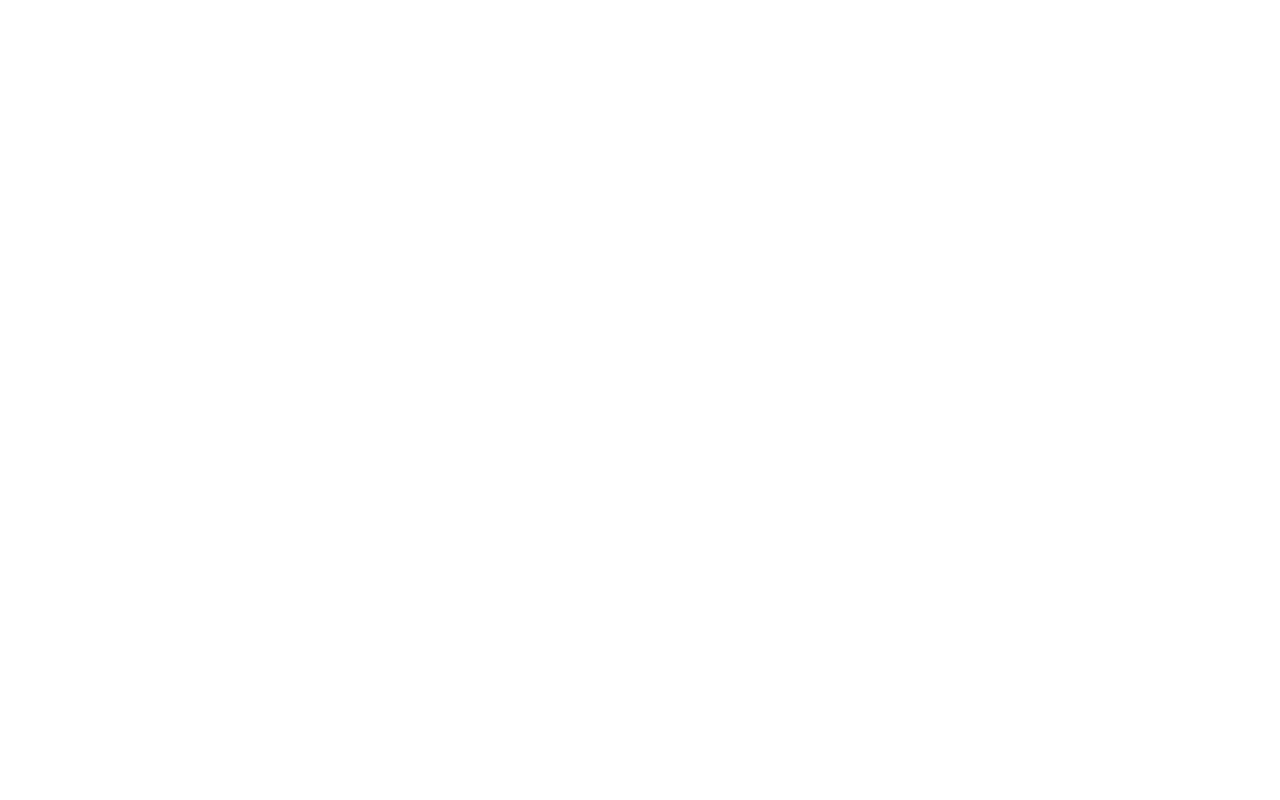
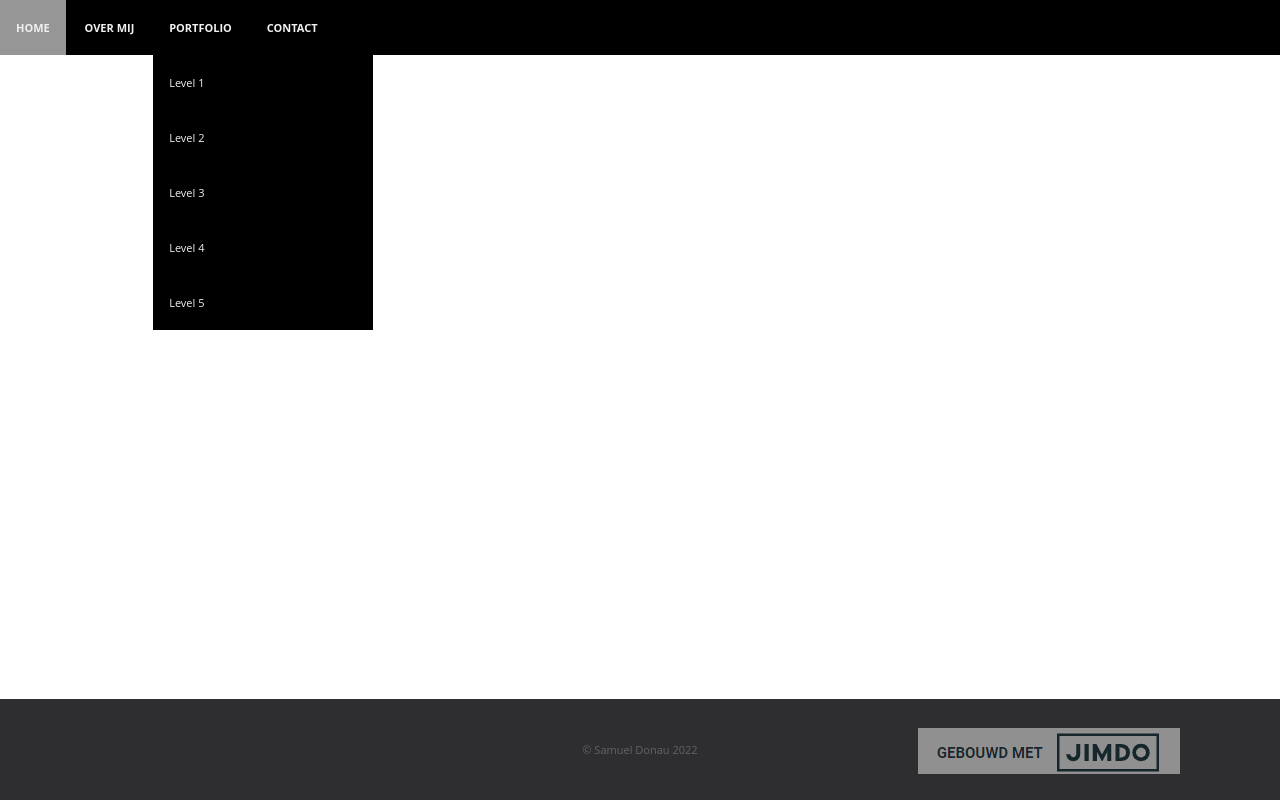
Before and after one commit to SamuelDonau/SamuelDonau, a plain HTML site: page overmij.html in a window 1280 px wide. Drawn offline with Linux system fonts and the light colour scheme.

Commit message:
HET WERKT NIET

```diff
--- a/overmij.html
+++ b/overmij.html
@@ -0,0 +1,37 @@
+<!DOCTYPE html>
+<html lang="nl" dir="ltr">
+  <head>
+    <link rel="icon" type="image/png" href="">
+    <link rel="stylesheet" href="style.css">
+    <script type="text/javascript" src='script.js'></script>
+    <title>Samuel Donau - Home</title>
+  </head>
+  <body>
+    <div class="wrapper">
+      <header></header>
+      <nav>
+        <ul class="nav-menu">
+          <li class="nav-menu-item"><a href="#">Home</a></li>
+          <li class="nav-menu-item" onclick="wip()"><a href="#">Over mij</a></li>
+          <li class="nav-menu-item"><a href="#">Portfolio</a>
+          <ul class="nav-submenu">
+            <li class="nav-submenu-item" onclick="wip()"><a href="#">Level 1</a></li>
+            <li class="nav-submenu-item" onclick="wip()"><a href="#">Level 2</a></li>
+            <li class="nav-submenu-item" onclick="wip()"><a href="#">Level 3</a></li>
+            <li class="nav-submenu-item" onclick="wip()"><a href="#">Level 4</a></li>
+            <li class="nav-submenu-item" onclick="wip()"><a href="#">Level 5</a></li>
+          </ul>
+          </li>
+          <li class="nav-menu-item" onclick="wip()"><a href="#">Contact</a></li>
+        </ul>
+      </nav>
+      <section>
+        <button onclick="stt()" id="stt" title="Scroll naar boven">Scroll naar boven</button>
+      </section>
+      <footer>
+        <p>© Samuel Donau 2022</p>
+        <img src="Jimdo.png" class="footerimg">
+      </footer>
+    </div>
+  </body>
+</html>
--- a/style.css
+++ b/style.css
@@ -77,6 +77,7 @@ nav {
   z-index: 5;
   position: -webkit-sticky;
   position: sticky;
+  float: inherit;
   top: 0;
   overflow: hidden;
   width: 100%;
@@ -121,8 +122,10 @@ nav a {
   font-weight: 300;
   text-transform: none;
   position: fixed;
-  display: none;
+  float: inherit;
+  display: block ;
   width: 220px;
+  overflow: auto;
   background-color:rgba(0, 0, 0, 1);
 }
 
```
Also changed, not shown: index.html (+2 -0 lines).
